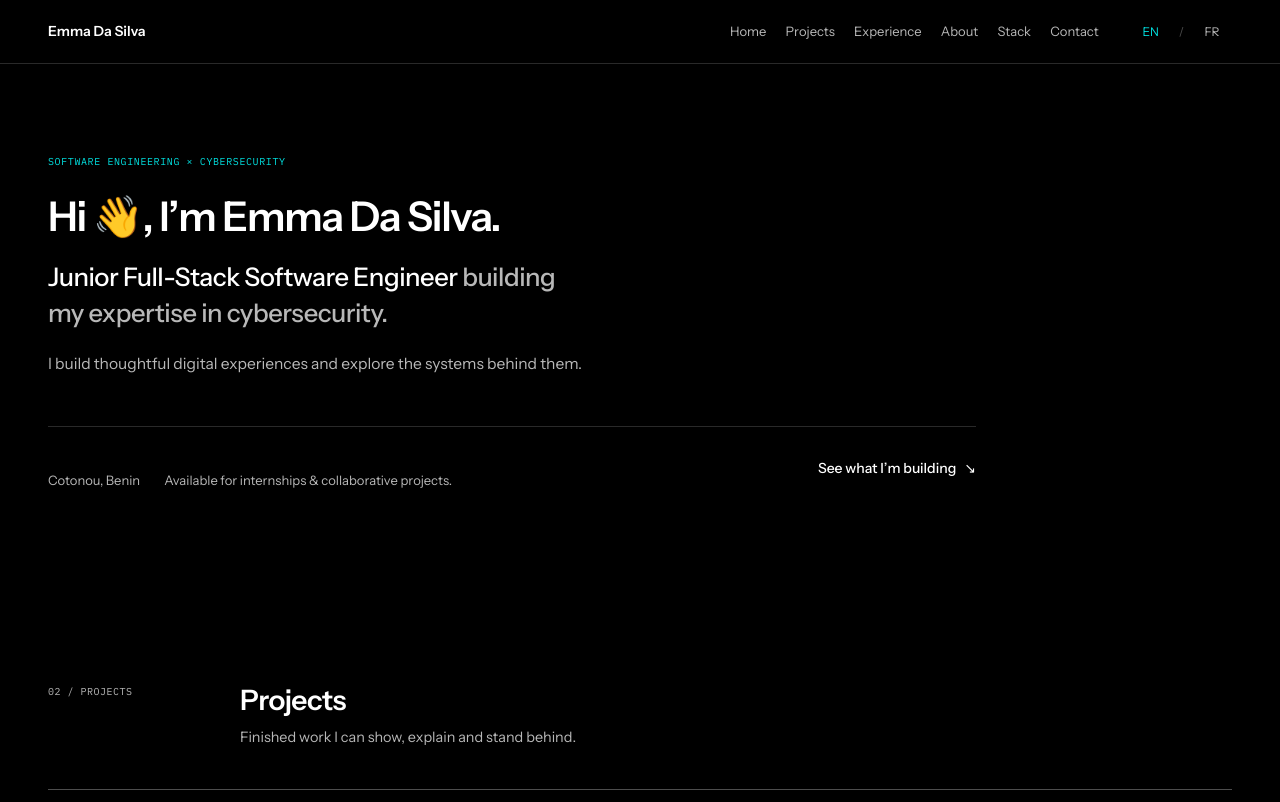
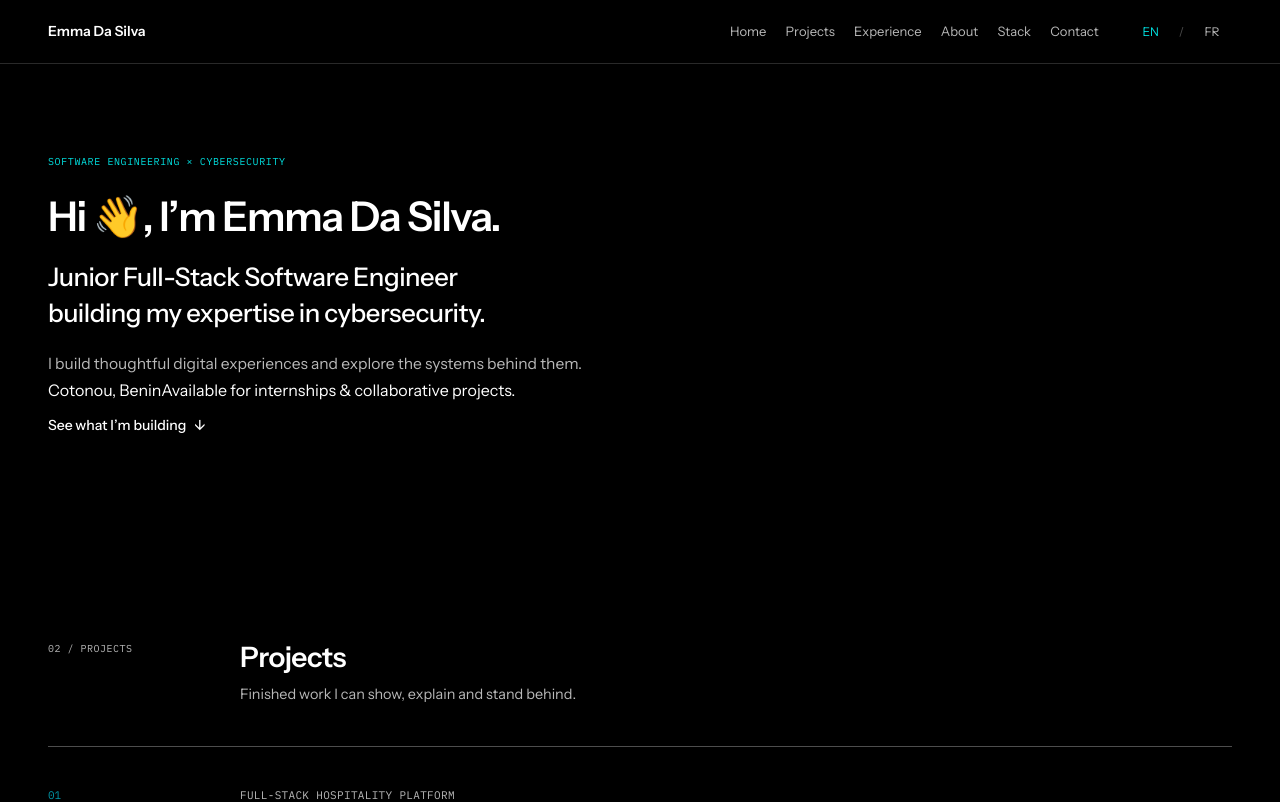
Before and after one commit to emma-dasilva-dev/emma-dasilva-portfolio, a Next.js app: page /en in a window 1280 px wide. Shown: the top 802 px of the page. Built offline with nearby package versions, Linux system fonts and the light colour scheme.

Commit message:
refactor: simplify hero composition

```diff
--- a/src/components/sections/Hero.tsx
+++ b/src/components/sections/Hero.tsx
@@ -24,22 +24,20 @@ export function Hero({ locale }: HeroProps) {
           </h1>
 
           <p className={styles.positioning}>
-            <span>{content.titlePrimary}</span>{" "}
-            <span className={styles.secondaryTitle}>{content.titleSecondary}</span>
+            {content.titlePrimary}<br />
+            <span>{content.titleSecondary}</span>
           </p>
 
           <p className={styles.supportingCopy}>{content.supportingCopy}</p>
 
-          <div className={styles.heroFooter}>
-            <div className={styles.metaRow}>
-              <span>{content.location}</span>
-              <span>{content.status}</span>
-            </div>
+          <div className={styles.details}>
+            <span>{content.location}</span>
+            <span>{content.status}</span>
+          </div>
 
-            <a className={styles.cta} href="#work">
-              {content.cta} <span aria-hidden="true">↘</span>
-            </a>
-          </div>
+          <a className={styles.cta} href="#work">
+            {content.cta} <span aria-hidden="true">↓</span>
+          </a>
         </div>
       </PageContainer>
     </Section>
```
